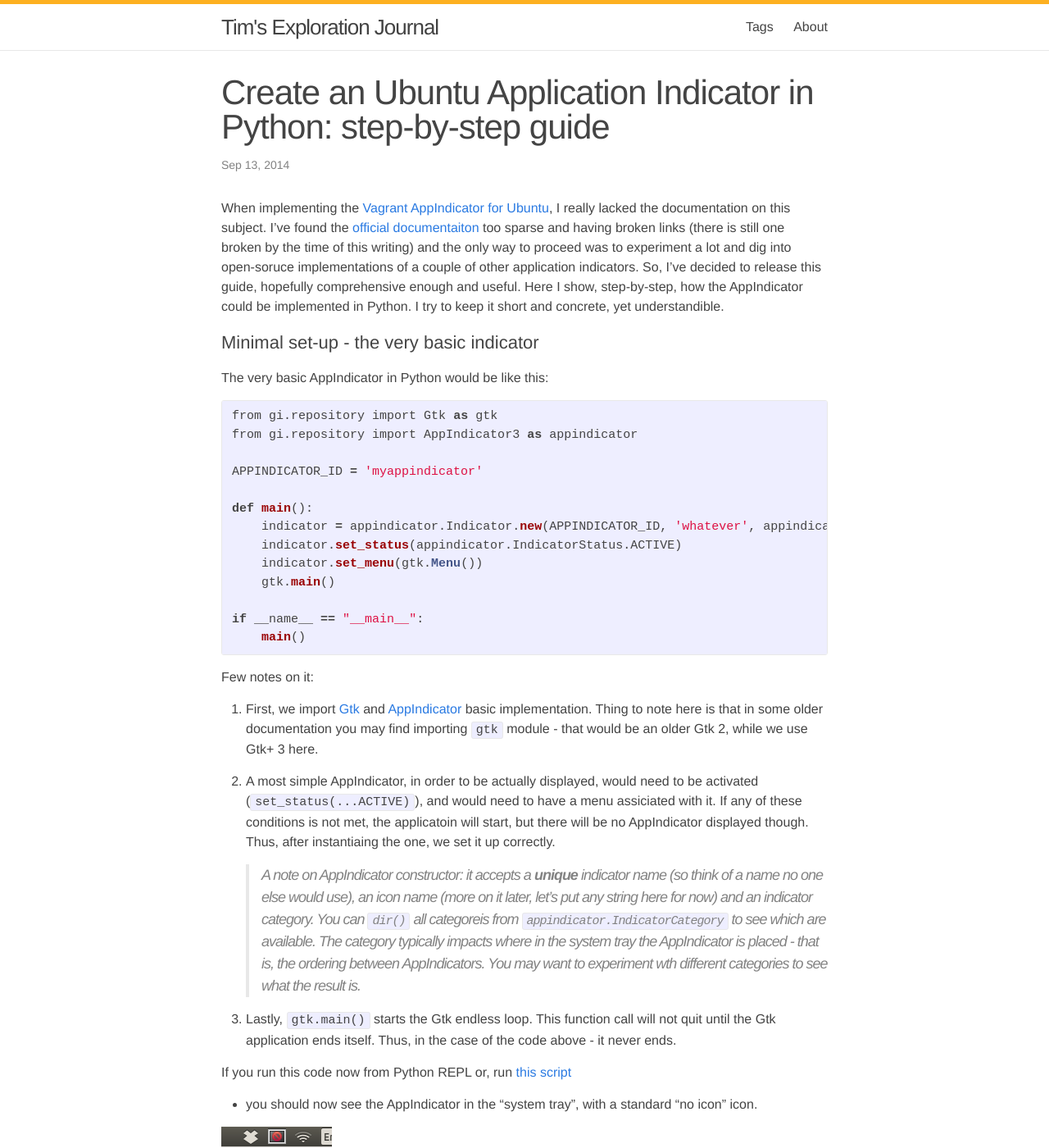
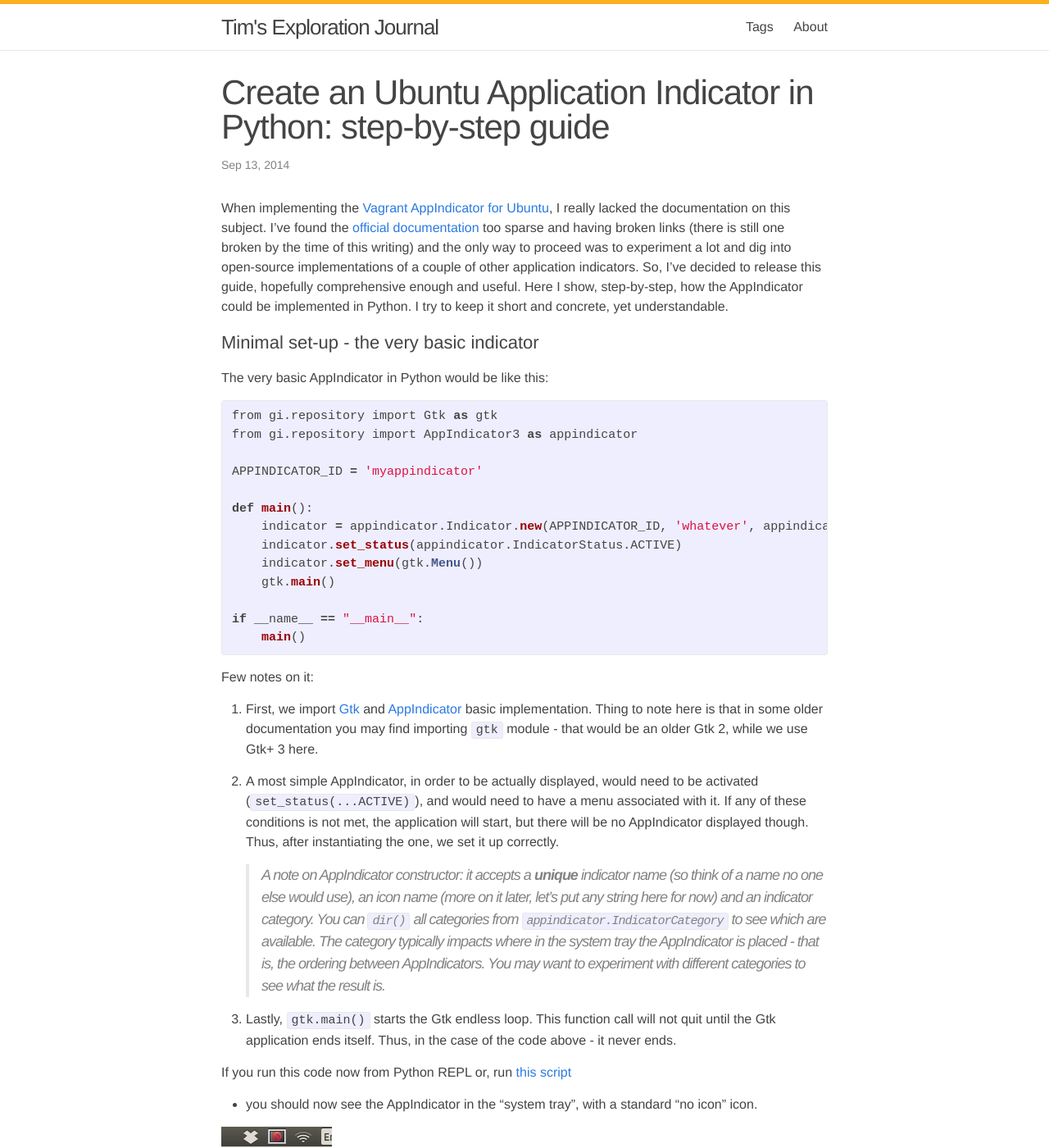
Before and after one commit to candidtim/candidtim.github.io, a Jekyll site: the page built from _posts/2014-09-13-ubuntu-appindicator-step-by-step.md, in a window 1280 px wide and 1400 px high. Shown: the whole window at 82% size. Built offline with Jekyll 4.4.1, drawn with Linux system fonts in a browser that asks for light colours; comment, search, counter and statistics services are not loaded; some of the changed text lies outside the part shown.

Commit message:
Spell check

```diff
--- a/_posts/2014-09-13-ubuntu-appindicator-step-by-step.md
+++ b/_posts/2014-09-13-ubuntu-appindicator-step-by-step.md
@@ -7,11 +7,11 @@ categories: appindicator
 
 When implementing the [Vagrant AppIndicator for Ubuntu](https://github.com/candidtim/vagrant-appindicator), I really
 lacked the documentation on this subject. I've found the
-[official documentaiton](https://unity.ubuntu.com/projects/appindicators/) too sparse and having broken links (there is
+[official documentation](https://unity.ubuntu.com/projects/appindicators/) too sparse and having broken links (there is
 still one broken by the time of this writing) and the only way to proceed was to experiment a lot and dig into
-open-soruce implementations of a couple of other application indicators. So, I've decided to release this guide,
+open-source implementations of a couple of other application indicators. So, I've decided to release this guide,
 hopefully comprehensive enough and useful. Here I show, step-by-step, how the AppIndicator could be implemented in
-Python. I try to keep it short and concrete, yet understandible.
+Python. I try to keep it short and concrete, yet understandable.
 
 ## Minimal set-up - the very basic indicator
 
@@ -41,14 +41,14 @@ Few notes on it:
    would be an older Gtk 2, while we use Gtk+ 3 here.
 
 2. A most simple AppIndicator, in order to be actually displayed, would need to be activated (`set_status(...ACTIVE)`),
-   and would need to have a menu assiciated with it. If any of these conditions is not met, the applicatoin will start,
-   but there will be no AppIndicator displayed though. Thus, after instantiaing the one, we set it up correctly.
+   and would need to have a menu associated with it. If any of these conditions is not met, the application will start,
+   but there will be no AppIndicator displayed though. Thus, after instantiating the one, we set it up correctly.
 
    > A note on AppIndicator constructor: it accepts a **unique** indicator name (so think of a name no one else would
    > use), an icon name (more on it later, let's put any string here for now) and an indicator category. You can `dir()`
-   > all categoreis from `appindicator.IndicatorCategory` to see which are available. The category typically impacts
+   > all categories from `appindicator.IndicatorCategory` to see which are available. The category typically impacts
    > where in the system tray the AppIndicator is placed - that is, the ordering between AppIndicators. You may want
-   > to experiment wth different categories to see what the result is.
+   > to experiment with different categories to see what the result is.
 
 3. Lastly, `gtk.main()` starts the Gtk endless loop. This function call will not quit until the Gtk application ends
    itself. Thus, in the case of the code above - it never ends.
@@ -119,13 +119,13 @@ indicator. Not digging into Gtk details, few notes on this however:
 1. Do not forget to call `menu.show_all()`, or the menu will not contain the new items added to it.
 
 2. Action listener assigned to the menu item receives a single argument - an event source, which in this case is the
-   menu item itself. We don't need to use it in this implementation so could have replaced the argumennt name with `_`.
+   menu item itself. We don't need to use it in this implementation so could have replaced the argument name with `_`.
 
 3. Calling `gtk.main_quit()` stops the Gtk main loop, effectively making the previous call to `gtk.main()` to
    return, and thus, our `main()` function to return and application to stop.
 
 Now if you run it and click on an indicator icon - there will be "Quit" menu item, which, when clicked should stop
-the indicator applciation.
+the indicator application.
 
 But, the indicator itself still looks quite ugly. Let's find a better icon for it now.
 
@@ -134,7 +134,7 @@ But, the indicator itself still looks quite ugly. Let's find a better icon for i
 ## Custom icon
 
 There are two options for an indicator icon: use one from the icon library installed with the Gtk, or, use a custom
-one. To use the icon from the Gtk library, simply, give its name to the AppIndicator constructor. For example, follwing
+one. To use the icon from the Gtk library, simply, give its name to the AppIndicator constructor. For example, following
 change:
 
 {% highlight python %}
@@ -154,7 +154,7 @@ image as an icon. I think that the best choice for an icon is the `SVG` image, a
 requires system tray icons to have size different from the one you've tested on.
 
 Create your icon, or download one, or use [this sample icon](/assets/sample_icon.svg) I've created for this guide. Save
-it somwhere on disk, and use the path to an icon instead of the icon name when constructing the AppIndicator. Path can
+it somewhere on disk, and use the path to an icon instead of the icon name when constructing the AppIndicator. Path can
 be absolute or relative, so, if you save an icon into a file `sample_icon.svg` in the same directory as the AppIndicator
 python program, update the call to the constructor as follows:
 
```
Also changed, not shown: other parts of _posts/2014-09-13-ubuntu-appindicator-step-by-step.md (+8 -8 lines).
